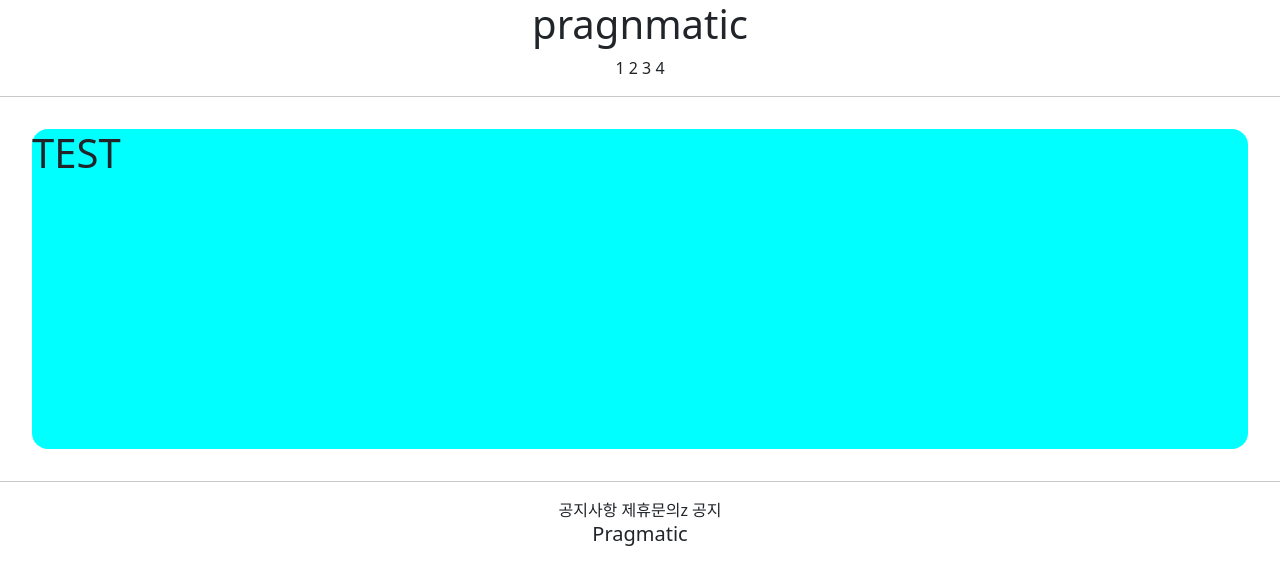
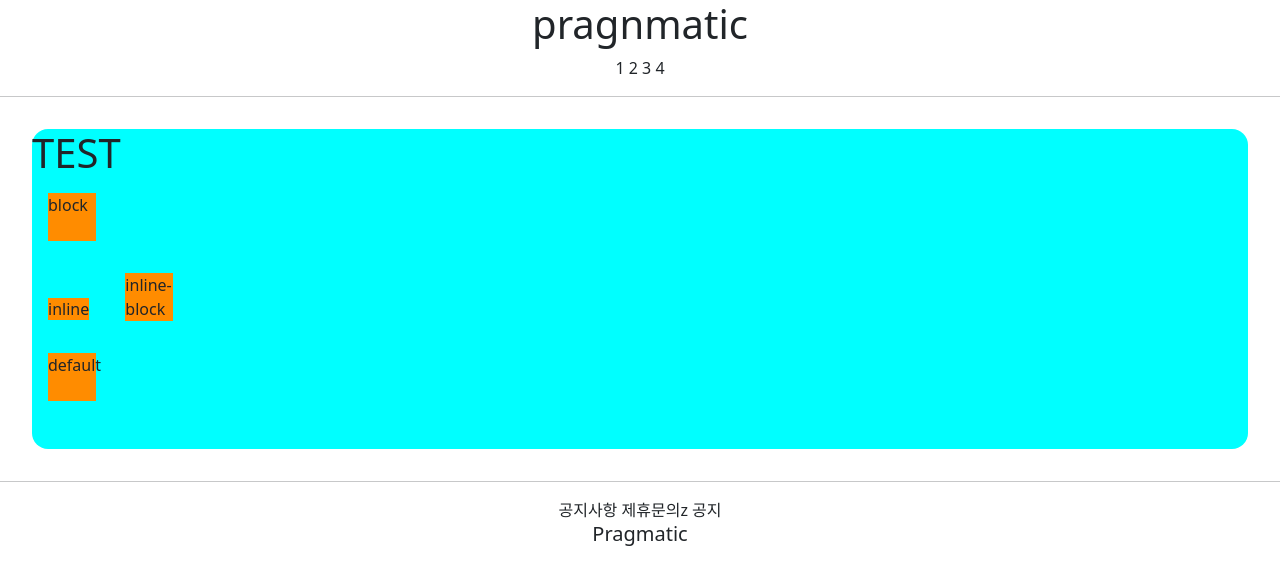
Before and after one commit to WOOONGGG/gis_1, a Django app: page /accounts/hello_world/ in a window 1280 px wide. Shown: the top 585 px of the page. Run offline with Django 3.2, Linux system fonts and the light colour scheme; some web fonts are replaced.

Commit message:
21.07.07_1
.

```diff
--- a/accountapp/templates/accountapp/hello_world.html
+++ b/accountapp/templates/accountapp/hello_world.html
@@ -2,10 +2,28 @@
 
 {% block content %}
 
+    <style>
+
+        .testing {
+            background-color: darkorange;
+            margin: 1rem;
+            height: 48px;
+            width: 48px;
+            boder-radius: .5rem;
+        }
+
+    </style>
     <div style ='height: 20rem; background-color: aqua; margin: 2rem; border-radius: 1rem'>
         <h1>TEST</h1>
+        <div class="testing" style = 'display: block'>block</div>
+        <div class="testing" style = 'display: inline'>inline</div>
+        <div class="testing" style = 'display: inline-block'>inline-block</div>
+        <div class="testing" style = 'display: none'>none</div>
+        <div class="testing">default</div>
 
-</div>
+
+
+    </div>
 
 
 {% endblock %}
```
